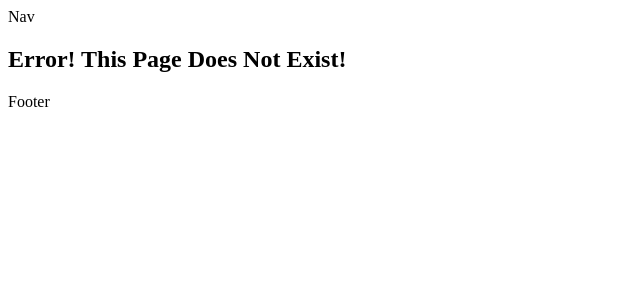
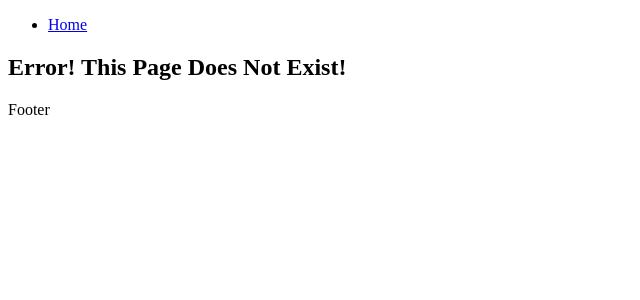
Before and after one commit to joycejosh7/house-report-client, a React (Create React App) app: page /about in a window 1280 px wide. Shown: the top 300 px of the page, without its empty margins (0-640 px from the left). Built offline with nearby package versions, Linux system fonts and the light colour scheme.

Commit message:
added home page link

```diff
--- a/src/components/Nav.js
+++ b/src/components/Nav.js
@@ -1,10 +1,13 @@
-import React, { Component } from 'react'
+import React, { Component } from 'react';
+import { Link } from 'react-router-dom';
 
 class Nav extends Component {
     render() {
         return (
             <div>
-                Nav
+                <ul>
+                    <li><Link to="/">Home</Link></li>
+                </ul>
             </div>
         )
     }
```
